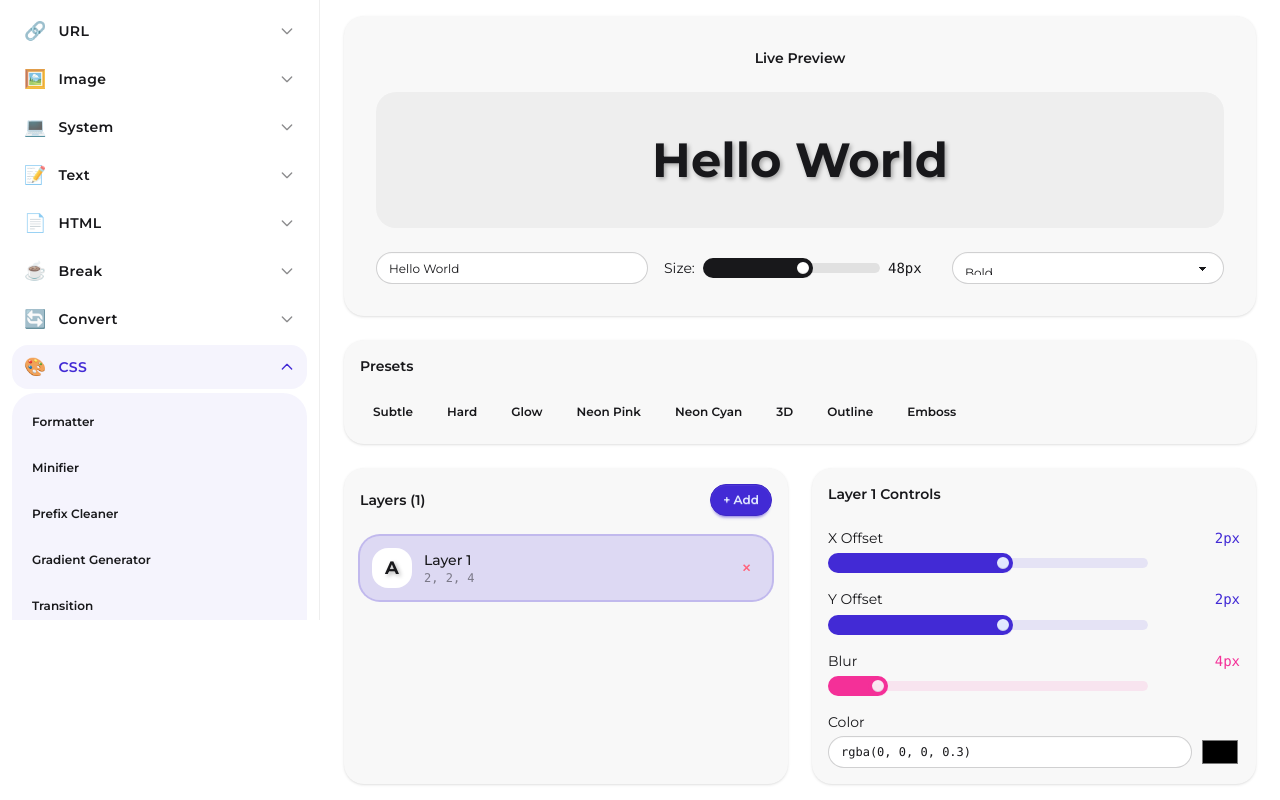
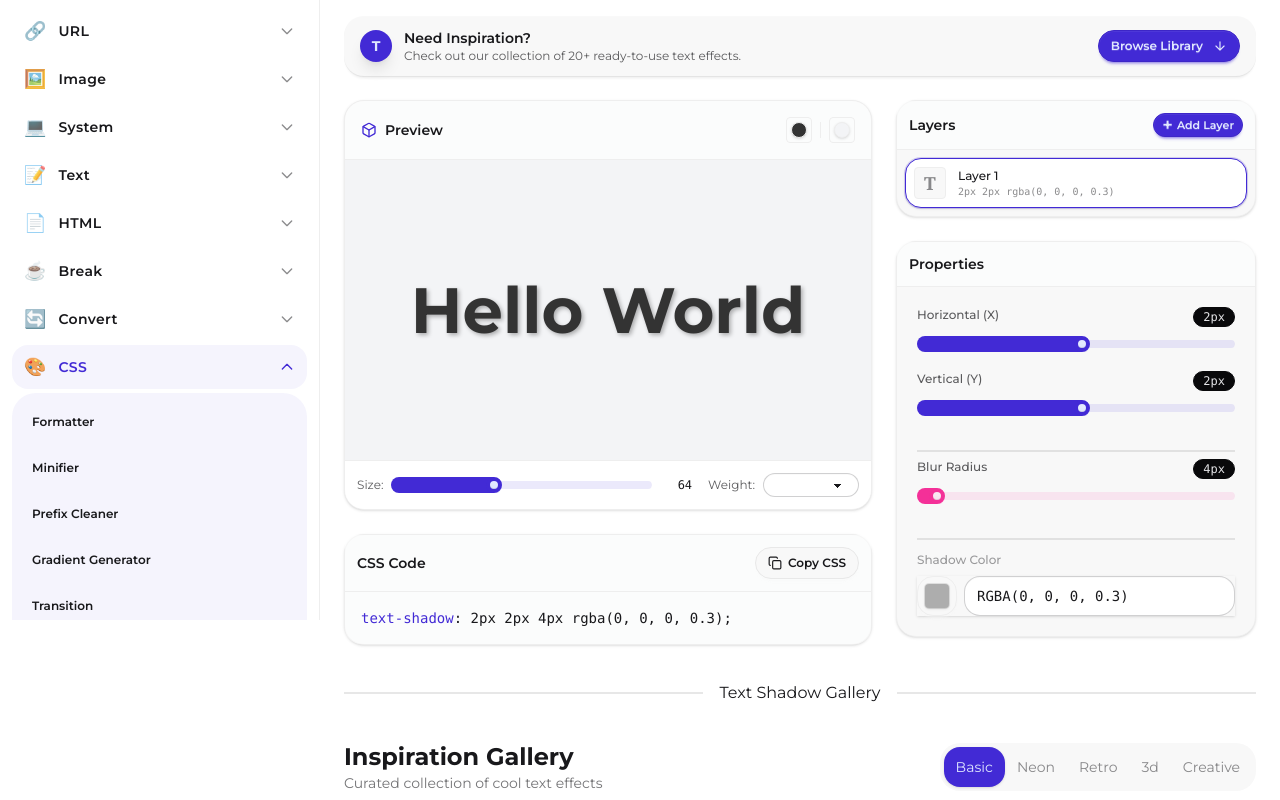
Before and after one commit to ronny8877/onedev, a SvelteKit app: page /css/text-shadow in a window 1280 px wide. Shown: the part 180-980 px from the top of the page. Built offline with nearby package versions, Linux system fonts and the light colour scheme.

Commit message:
refactor: polish text shadows

```diff
--- a/src/routes/css/text-shadow/+page.svelte
+++ b/src/routes/css/text-shadow/+page.svelte
@@ -2,20 +2,37 @@
 	import ToolWrapper from '$lib/components/ui/ToolWrapper.svelte';
 	import CopyButton from '$lib/components/ui/CopyButton.svelte';
 	import { generateTextShadow, type TextShadowConfig } from '$lib/utils/css-utils';
+	import { basicShadows, neonShadows, retroShadows, threeDShadows, creativeShadows } from './shadows';
 
 	let shadows = $state<TextShadowConfig[]>([
 		{ x: 2, y: 2, blur: 4, color: 'rgba(0, 0, 0, 0.3)' }
 	]);
 
 	let previewText = $state('Hello World');
-	let fontSize = $state(48);
+	let fontSize = $state(64);
 	let fontWeight = $state('bold');
+	let textColor = $state('#333333');
+	let bgColor = $state('#f3f4f6');
 	let selectedShadow = $state(0);
 
 	let cssOutput = $derived(generateTextShadow(shadows));
 
+	// Library State
+	let activeLibraryTab = $state<'basic' | 'neon' | 'retro' | '3d' | 'creative'>('basic');
+	let librarySection: HTMLElement;
+
+	let activeLibraryShadows = $derived.by(() => {
+		switch (activeLibraryTab) {
+			case 'basic': return basicShadows;
+			case 'neon': return neonShadows;
+			case 'retro': return retroShadows;
+			case '3d': return threeDShadows;
+			case 'creative': return creativeShadows;
+		}
+	});
+
 	function addShadow() {
-		shadows = [...shadows, { x: 1, y: 1, blur: 2, color: 'rgba(0, 0, 0, 0.2)' }];
+		shadows = [...shadows, { x: 2, y: 2, blur: 0, color: 'rgba(0, 0, 0, 0.2)' }];
 		selectedShadow = shadows.length - 1;
 	}
 
@@ -26,124 +43,162 @@
 		}
 	}
 
-	// Presets
-	const presets = [
-		{ name: 'Subtle', shadows: [{ x: 1, y: 1, blur: 2, color: 'rgba(0, 0, 0, 0.2)' }] },
-		{ name: 'Hard', shadows: [{ x: 3, y: 3, blur: 0, color: 'rgba(0, 0, 0, 0.4)' }] },
-		{ name: 'Glow', shadows: [{ x: 0, y: 0, blur: 10, color: 'rgba(59, 130, 246, 0.8)' }] },
-		{ name: 'Neon Pink', shadows: [{ x: 0, y: 0, blur: 5, color: '#ff00ff' }, { x: 0, y: 0, blur: 10, color: '#ff00ff' }, { x: 0, y: 0, blur: 20, color: '#ff00ff' }] },
-		{ name: 'Neon Cyan', shadows: [{ x: 0, y: 0, blur: 5, color: '#00ffff' }, { x: 0, y: 0, blur: 10, color: '#00ffff' }, { x: 0, y: 0, blur: 20, color: '#00ffff' }] },
-		{ name: '3D', shadows: [{ x: 1, y: 1, blur: 0, color: '#666' }, { x: 2, y: 2, blur: 0, color: '#555' }, { x: 3, y: 3, blur: 0, color: '#444' }] },
-		{ name: 'Outline', shadows: [{ x: -1, y: -1, blur: 0, color: '#000' }, { x: 1, y: -1, blur: 0, color: '#000' }, { x: -1, y: 1, blur: 0, color: '#000' }, { x: 1, y: 1, blur: 0, color: '#000' }] },
-		{ name: 'Emboss', shadows: [{ x: -1, y: -1, blur: 1, color: 'rgba(255,255,255,0.6)' }, { x: 1, y: 1, blur: 1, color: 'rgba(0,0,0,0.3)' }] },
-	];
+	function scrollToLibrary() {
+		librarySection?.scrollIntoView({ behavior: 'smooth' });
+	}
 
-	function applyPreset(preset: typeof presets[0]) {
-		shadows = preset.shadows.map(s => ({ ...s }));
-		selectedShadow = 0;
+	function updateShadowColor(index: number, color: string) {
+		shadows[index].color = color;
 	}
 </script>
 
 <ToolWrapper
-	keywords={['text shadow', 'css text shadow', 'text effects', 'shadow generator', 'text glow', 'neon text']}
+	keywords={['text shadow', 'css text shadow', 'text effects', 'shadow generator', 'text glow', 'neon text', '3d text css']}
 >
-	<div class="flex flex-col gap-6">
-		<!-- Preview -->
-		<div class="card bg-base-200 rounded-2xl overflow-hidden">
-			<div class="card-body p-8">
-				<h3 class="text-sm font-semibold mb-4 text-center">Live Preview</h3>
-				<div class="flex justify-center py-8 bg-base-300 rounded-xl">
-					<span
-						class="transition-all duration-300"
+	<!-- Top Notification -->
+	<div class="alert border-none mb-6 rounded-xl flex items-center justify-between">
+		<div class="flex items-center gap-3">
+			<div class="w-8 h-8 rounded-full bg-primary flex items-center justify-center text-primary-content font-bold shadow-lg">
+				T
+			</div>
+			<div>
+				<h3 class="font-semibold text-sm">Need Inspiration?</h3>
+				<p class="text-xs opacity-70">Check out our collection of 20+ ready-to-use text effects.</p>
+			</div>
+		</div>
+		<button class="btn btn-sm btn-primary" onclick={scrollToLibrary}>
+			Browse Library
+			<svg xmlns="http://www.w3.org/2000/svg" width="14" height="14" viewBox="0 0 24 24" fill="none" stroke="currentColor" stroke-width="2" stroke-linecap="round" stroke-linejoin="round" class="ml-1"><path d="M12 5v14M5 12l7 7 7-7"/></svg>
+		</button>
+	</div>
+
+	<div class="grid lg:grid-cols-[1fr_360px] gap-6 items-start">
+		<!-- Left Col: Preview & Bottom Code -->
+		<div class="space-y-6">
+			<!-- Main Preview Canvas -->
+			<div class="card bg-base-200 shadow-sm border border-base-300 overflow-hidden">
+				<div class="p-4 border-b border-base-300 flex items-center justify-between bg-base-100/50">
+					<h3 class="text-sm font-semibold flex items-center gap-2">
+						<svg xmlns="http://www.w3.org/2000/svg" class="w-4 h-4 text-primary" viewBox="0 0 24 24" fill="none" stroke="currentColor" stroke-width="2" stroke-linecap="round" stroke-linejoin="round"><path d="M21 16V8a2 2 0 0 0-1-1.73l-7-4a2 2 0 0 0-2 0l-7 4A2 2 0 0 0 3 8v8a2 2 0 0 0 1 1.73l7 4a2 2 0 0 0 2 0l7-4A2 2 0 0 0 21 16z"></path><polyline points="3.27 6.96 12 12.01 20.73 6.96"></polyline><line x1="12" y1="22.08" x2="12" y2="12"></line></svg>
+						Preview
+					</h3>
+
+					<!-- Quick Color Controls -->
+					<div class="flex items-center gap-2">
+						<div class="tooltip tooltip-bottom" data-tip="Text Color">
+							<div class="flex items-center justify-center p-1 rounded hover:bg-base-200 transition-colors cursor-pointer border border-base-300 relative">
+								<div class="w-4 h-4 rounded-full shadow-sm border border-base-300" style="background: {textColor}"></div>
+								<input type="color" bind:value={textColor} class="absolute inset-0 opacity-0 cursor-pointer" />
+							</div>
+						</div>
+						<div class="w-px h-4 bg-base-300"></div>
+						<div class="tooltip tooltip-bottom" data-tip="Background Color">
+							<div class="flex items-center justify-center p-1 rounded hover:bg-base-200 transition-colors cursor-pointer border border-base-300 relative">
+								<div class="w-4 h-4 rounded-full shadow-sm border border-base-300" style="background: {bgColor}"></div>
+								<input type="color" bind:value={bgColor} class="absolute inset-0 opacity-0 cursor-pointer" />
+							</div>
+						</div>
+					</div>
+				</div>
+
+				<div
+					class="h-[300px] w-full flex items-center justify-center relative overflow-hidden transition-colors duration-300"
+					style="background-color: {bgColor};"
+				>
+					<div
+						contenteditable="true"
+						bind:textContent={previewText}
+						class="text-center outline-none min-w-[50%] p-4 rounded border border-transparent hover:border-base-300/50 transition-colors cursor-text"
 						style="
 							text-shadow: {cssOutput};
 							font-size: {fontSize}px;
 							font-weight: {fontWeight};
+							color: {textColor};
 						"
+						spellcheck="false"
 					>
-						{previewText || 'Preview'}
-					</span>
 					</div>
-				<div class="grid sm:grid-cols-3 gap-4 mt-4">
-					<input
-						type="text"
-						bind:value={previewText}
-						placeholder="Preview text"
-						class="input input-bordered input-sm"
-					/>
-					<div class="flex items-center gap-2">
-						<span class="text-sm shrink-0">Size:</span>
+				</div>
+
+				<!-- Text Settings Toolbar -->
+				<div class="p-3 bg-base-100 border-t border-base-300 flex flex-wrap gap-4 items-center justify-between text-xs">
+					<div class="flex items-center gap-4 flex-1">
+						<div class="flex items-center gap-2 flex-1">
+							<span class="opacity-70">Size:</span>
 							<input
 								type="range"
 								bind:value={fontSize}
-							min="16"
-							max="72"
-							class="range range-sm flex-1"
+								min="24"
+								max="128"
+								class="range range-xs range-primary flex-1"
 							/>
-						<span class="font-mono text-sm w-12">{fontSize}px</span>
+							<span class="font-mono w-8 text-right">{fontSize}</span>
 						</div>
-					<select bind:value={fontWeight} class="select select-bordered select-sm">
+					</div>
+
+					<div class="flex items-center gap-2">
+						<span class="opacity-70">Weight:</span>
+						<select bind:value={fontWeight} class="select select-bordered select-xs w-24">
 							<option value="normal">Normal</option>
 							<option value="bold">Bold</option>
-						<option value="100">100</option>
-						<option value="300">300</option>
-						<option value="500">500</option>
-						<option value="700">700</option>
-						<option value="900">900</option>
+							<option value="100">Thin</option>
+							<option value="900">Black</option>
 						</select>
 					</div>
 				</div>
 			</div>
 
-		<!-- Presets -->
-		<div class="card bg-base-200 rounded-2xl">
-			<div class="card-body p-4">
-				<h3 class="text-sm font-semibold mb-3">Presets</h3>
-				<div class="flex flex-wrap gap-2">
-					{#each presets as preset}
-						<button
-							class="btn btn-sm btn-ghost"
-							onclick={() => applyPreset(preset)}
-						>
-							{preset.name}
-						</button>
-					{/each}
+			<!-- CSS Output -->
+			<div class="card bg-base-200 border border-base-300 shadow-sm">
+				<div class="p-3 border-b border-base-300 flex items-center justify-between bg-base-100/50">
+					<h3 class="text-sm font-semibold">CSS Code</h3>
+					<CopyButton text={`text-shadow: ${cssOutput};`} label="Copy CSS" size="sm" />
+				</div>
+				<div class="p-4 bg-base-100/50 font-mono text-sm overflow-x-auto whitespace-pre-wrap break-all rounded-b-2xl">
+					<span class="text-primary">text-shadow</span>: {cssOutput};
 				</div>
 			</div>
 		</div>
 
-		<div class="grid lg:grid-cols-2 gap-6">
-			<!-- Shadow List -->
-			<div class="card bg-base-200 rounded-2xl">
-				<div class="card-body p-4">
-					<div class="flex items-center justify-between mb-3">
-						<h3 class="text-sm font-semibold">Layers ({shadows.length})</h3>
-						<button class="btn btn-sm btn-primary" onclick={addShadow}>+ Add</button>
+		<!-- Right Col: Controls -->
+		<div class="flex flex-col gap-6">
+
+			<!-- Layers List -->
+			<div class="card bg-base-200 border border-base-300 shadow-sm">
+				<div class="p-3 border-b border-base-300 flex items-center justify-between bg-base-100/50">
+					<h3 class="text-sm font-semibold">Layers</h3>
+					<button class="btn btn-xs btn-primary gap-1" onclick={addShadow}>
+						<span class="text-lg leading-none">+</span> Add Layer
+					</button>
 				</div>
-					<div class="space-y-2">
+				<div class="max-h-[240px] overflow-y-auto custom-scrollbar p-2 space-y-2">
 					{#each shadows as shadow, index}
+						<!-- svelte-ignore a11y_interactive_supports_focus -->
 						<div
-								class="flex items-center justify-between p-3 rounded-xl cursor-pointer transition-colors {selectedShadow === index ? 'bg-primary/15 ring-2 ring-primary/30' : 'bg-base-300 hover:bg-base-300/70'}"
+							class="group relative flex items-center gap-3 p-2 rounded-lg cursor-pointer transition-all border
+								{selectedShadow === index ? 'bg-base-100 border-primary shadow-sm ring-1 ring-primary/20' : 'hover:bg-base-100/50 border-transparent hover:border-base-300'}"
 							onclick={() => selectedShadow = index}
 							role="button"
-								tabindex="0"
+							onkeydown={(e) => e.key === 'Enter' && (selectedShadow = index)}
 						>
-								<div class="flex items-center gap-3">
-									<div
-										class="w-10 h-10 bg-base-100 rounded-lg flex items-center justify-center text-lg font-bold"
-										style="text-shadow: {shadow.x}px {shadow.y}px {shadow.blur}px {shadow.color};"
-									>
-										A
+							<div class="w-8 h-8 rounded bg-base-200 border border-base-300 flex items-center justify-center font-serif font-bold text-lg overflow-hidden shrink-0 text-base-content/50">
+								T
 							</div>
-									<div>
-										<div class="text-sm font-medium">Layer {index + 1}</div>
-										<div class="text-xs text-base-content/50 font-mono">{shadow.x}, {shadow.y}, {shadow.blur}</div>
+
+							<div class="flex-1 min-w-0">
+								<div class="text-xs font-medium truncate flex items-center gap-2">
+									Layer {index + 1}
+								</div>
+								<div class="text-[10px] opacity-50 font-mono truncate">
+									{shadow.x}px {shadow.y}px {shadow.color}
 								</div>
 							</div>
+
 							<button
-									class="btn btn-xs btn-ghost text-error"
+								class="btn btn-xs btn-ghost btn-square text-error hover:bg-error/10 opacity-0 group-hover:opacity-100 transition-opacity"
 								onclick={(e) => { e.stopPropagation(); removeShadow(index); }}
-									disabled={shadows.length <= 1}
+								title="Remove Layer"
+                                disabled={shadows.length === 1}
 							>
 								✕
 							</button>
@@ -151,67 +206,134 @@
 					{/each}
 				</div>
 			</div>
+
+			<!-- Selected Layer Controls -->
+			<div class="card bg-base-200 border border-base-300 shadow-sm">
+				<div class="p-3 border-b border-base-300 bg-base-100/50">
+					<div class="flex items-center justify-between">
+						<h3 class="text-sm font-semibold">Properties</h3>
+					</div>
 				</div>
 
-			<!-- Visual Controls -->
-			<div class="card bg-base-200 rounded-2xl">
-				<div class="card-body p-4">
-					<h3 class="text-sm font-semibold mb-4">Layer {selectedShadow + 1} Controls</h3>
+				<div class="p-5 space-y-6">
 
+					<!-- X / Y Position -->
 					<div class="space-y-4">
-						<!-- X Offset -->
-						<div>
+						<div class="form-control">
 							<div class="flex justify-between mb-1">
-								<span class="text-sm">X Offset</span>
-								<span class="font-mono text-sm text-primary">{shadows[selectedShadow].x}px</span>
+								<span class="text-xs font-medium opacity-70">Horizontal (X)</span>
+								<span class="font-mono text-xs badge badge-neutral badge-sm">{shadows[selectedShadow].x}px</span>
 							</div>
-							<input type="range" bind:value={shadows[selectedShadow].x} min="-20" max="20" class="range range-primary range-sm"/>
+							<input type="range" bind:value={shadows[selectedShadow].x} min="-50" max="50" class="range range-xs range-primary w-full"/>
+						</div>
+						<div class="form-control">
+							<div class="flex justify-between mb-1">
+								<span class="text-xs font-medium opacity-70">Vertical (Y)</span>
+								<span class="font-mono text-xs badge badge-neutral badge-sm">{shadows[selectedShadow].y}px</span>
+							</div>
+							<input type="range" bind:value={shadows[selectedShadow].y} min="-50" max="50" class="range range-xs range-primary w-full"/>
+						</div>
 					</div>
 
-						<!-- Y Offset -->
-						<div>
+					<div class="divider my-0"></div>
+
+					<!-- Blur -->
+					<div class="form-control">
 						<div class="flex justify-between mb-1">
-								<span class="text-sm">Y Offset</span>
-								<span class="font-mono text-sm text-primary">{shadows[selectedShadow].y}px</span>
+							<span class="text-xs font-medium opacity-70">Blur Radius</span>
+							<span class="font-mono text-xs badge badge-neutral badge-sm">{shadows[selectedShadow].blur}px</span>
 						</div>
-							<input type="range" bind:value={shadows[selectedShadow].y} min="-20" max="20" class="range range-primary range-sm"/>
+						<input type="range" bind:value={shadows[selectedShadow].blur} min="0" max="100" class="range range-xs range-secondary w-full"/>
 					</div>
 
-						<!-- Blur -->
-						<div>
-							<div class="flex justify-between mb-1">
-								<span class="text-sm">Blur</span>
-								<span class="font-mono text-sm text-secondary">{shadows[selectedShadow].blur}px</span>
-							</div>
-							<input type="range" bind:value={shadows[selectedShadow].blur} min="0" max="30" class="range range-secondary range-sm"/>
-						</div>
+					<div class="divider my-0"></div>
 
 					<!-- Color -->
-						<div>
-							<div class="flex justify-between mb-1">
-								<span class="text-sm">Color</span>
+					<div class="form-control">
+						<label class="label p-0 mb-2">
+							<span class="label-text text-xs font-medium opacity-70">Shadow Color</span>
+						</label>
+
+						<div class="join w-full shadow-sm">
+							<div class="btn btn-square join-item relative hover:bg-base-200 border-base-300">
+								<div class="w-6 h-6 rounded shadow-sm ring-1 ring-base-content/10" style="background: {shadows[selectedShadow].color}"></div>
+								<input
+									type="color"
+									oninput={(e) => updateShadowColor(selectedShadow, (e.target as HTMLInputElement).value)}
+									value={shadows[selectedShadow].color}
+									class="absolute inset-0 opacity-0 w-full h-full cursor-pointer z-10"
+									title="Pick color"
+								/>
 							</div>
-							<div class="flex gap-2">
-								<input type="text" bind:value={shadows[selectedShadow].color} class="input input-bordered input-sm flex-1 font-mono"/>
-								<input type="color" value="#000000" onchange={(e) => {
-									shadows[selectedShadow].color = (e.target as HTMLInputElement).value;
-								}} class="w-10 h-8 rounded cursor-pointer"/>
-							</div>
-						</div>
+							<input
+								type="text"
+								bind:value={shadows[selectedShadow].color}
+								class="input input-bordered join-item flex-1 font-mono uppercase text-sm"
+								placeholder="#000000"
+							/>
 						</div>
 					</div>
 				</div>
 			</div>
 
-		<!-- Output -->
-		<div class="card bg-base-200 rounded-2xl">
-			<div class="card-body p-4">
-				<div class="flex items-center justify-between mb-3">
-					<h3 class="text-sm font-semibold">CSS Output</h3>
-					<CopyButton text={`text-shadow: ${cssOutput};`} label="Copy" size="sm" />
 		</div>
-				<pre class="bg-base-300 p-4 rounded-xl font-mono text-sm overflow-x-auto whitespace-pre-wrap break-all">text-shadow: {cssOutput};</pre>
 	</div>
+
+	<!-- Text Shadow Library Section -->
+	<div class="divider my-10">Text Shadow Gallery</div>
+
+	<div class="flex flex-col gap-6" bind:this={librarySection}>
+		<div class="flex flex-col sm:flex-row items-start sm:items-center justify-between gap-4">
+			<div>
+				<h2 class="text-2xl font-bold">Inspiration Gallery</h2>
+				<p class="text-base-content/60 text-sm">Curated collection of cool text effects</p>
+			</div>
+			<div class="tabs tabs-boxed bg-base-200 p-1 rounded-xl overflow-x-auto flex-nowrap max-w-full">
+				{#each ['basic', 'neon', 'retro', '3d', 'creative'] as type}
+					<button
+						class="tab tab-sm transition-all duration-300 rounded-lg whitespace-nowrap {activeLibraryTab === type ? 'tab-active bg-primary text-primary-content shadow-sm' : ''}"
+						onclick={() => activeLibraryTab = type as any}
+					>
+						{type.charAt(0).toUpperCase() + type.slice(1)}
+					</button>
+				{/each}
+			</div>
+		</div>
+
+		<div class="grid grid-cols-2 md:grid-cols-3 lg:grid-cols-3 gap-6">
+			{#each activeLibraryShadows as shadow}
+				<div class="group relative card bg-base-200 shadow-sm hover:shadow-md transition-all duration-300 overflow-visible border border-base-300 hover:-translate-y-1">
+					<!-- Preview Area -->
+					<div
+						class="h-40 w-full flex items-center justify-center p-6 rounded-t-2xl relative text-center overflow-hidden"
+						style="background-color: {shadow.bgColor || '#f8f9fa'};"
+					>
+                        <!-- Grid pattern for subtle texture -->
+						<div class="absolute inset-0 opacity-[0.03]" style="background-image: linear-gradient(#000 1px, transparent 1px), linear-gradient(90deg, #000 1px, transparent 1px); background-size: 20px 20px;"></div>
+
+						<div
+							class="text-4xl font-bold transition-all duration-300 z-10"
+							style="
+								color: {shadow.textColor || '#333'};
+								text-shadow: {shadow.css};
+                                font-family: {shadow.fontFamily || 'inherit'};
+							"
+						>
+                            Aa
+                        </div>
+
+						<!-- Copy Overlay -->
+						<div class="absolute inset-0 flex items-center justify-center opacity-0 group-hover:opacity-100 transition-opacity duration-200 bg-base-300/40 backdrop-blur-[1px] rounded-t-2xl z-20">
+							<CopyButton text={`text-shadow: ${shadow.css};`} size="sm" label="Copy CSS" />
+						</div>
+					</div>
+
+					<!-- Label -->
+					<div class="p-3 bg-base-100 border-t border-base-200 z-10 rounded-b-2xl">
+						<div class="text-xs font-medium truncate text-center" title={shadow.name}>{shadow.name}</div>
+					</div>
+				</div>
+			{/each}
 		</div>
 	</div>
 </ToolWrapper>
--- /dev/null
+++ b/src/routes/css/text-shadow/shadows.ts
@@ -0,0 +1,76 @@
+export interface TextShadowDef {
+	name: string;
+	css: string;
+	type: 'basic' | 'neon' | 'retro' | '3d' | 'creative';
+	bgColor?: string; // Optional custom bg for preview
+	textColor?: string; // Optional custom text color
+    fontFamily?: string;
+}
+
+export const basicShadows: TextShadowDef[] = [
+	{ name: 'Soft Drop', css: '2px 2px 4px rgba(0,0,0,0.5)', type: 'basic', textColor: '#333' },
+	{ name: 'Hard Edge', css: '4px 4px 0px rgba(0,0,0,0.2)', type: 'basic', textColor: '#333' },
+	{ name: 'Subtle Glow', css: '0 0 10px rgba(0,0,0,0.5)', type: 'basic', textColor: '#333' },
+    { name: 'Lagging', css: '-1px 23px 4px rgba(0, 0, 0, 0.3), 0px 9px 11px rgba(0, 0, 0, 0.2), 2px 2px 0px #a3a3a3;', type: 'basic', textColor: '#333' },
+	{ name: 'Outline', css: '-1px -1px 0 #000, 1px -1px 0 #000, -1px 1px 0 #000, 1px 1px 0 #000', type: 'basic', textColor: '#fff' },
+];
+
+export const neonShadows: TextShadowDef[] = [
+	{
+		name: 'Cyber Pink',
+		css: '0 0 5px #fff, 0 0 10px #fff, 0 0 20px #ff00de, 0 0 30px #ff00de, 0 0 40px #ff00de',
+		type: 'neon',
+		bgColor: '#0f0f1a',
+		textColor: '#fff'
+	},
+	{
+		name: 'Neon Blue',
+		css: '0 0 7px #fff, 0 0 10px #fff, 0 0 21px #fff, 0 0 42px #0fa, 0 0 82px #0fa, 0 0 92px #0fa, 0 0 102px #0fa, 0 0 151px #0fa',
+		type: 'neon',
+		bgColor: '#000',
+		textColor: '#fff'
+	},
+	{
+		name: 'Vaporwave',
+		css: '2px 2px 0px #b3404a',
+		type: 'neon',
+		bgColor: '#000',
+		textColor: '#40e0d0'
+	}
+];
+
+export const retroShadows: TextShadowDef[] = [
+	{ name: 'Retro 3D', css: '4px 4px 0px #000', type: 'retro', textColor: '#ffcc00', bgColor: '#fff' },
+	{ name: 'Old School', css: '3px 3px 0 #000, -1px -1px 0 #000, 1px -1px 0 #000, -1px 1px 0 #000, 1px 1px 0 #000', type: 'retro', textColor: '#fff' },
+	{ name: 'Stamped', css: '1px 1px 0 #fff, 2px 2px 0 rgba(0,0,0,0.2)', type: 'retro', textColor: '#333', bgColor: '#ddd' },
+	{ name: 'Layered Pop', css: '-2px -2px 0 #ff00de, 2px 2px 0 #00eaff', type: 'retro', textColor: '#fff', bgColor: '#222' }
+];
+
+export const threeDShadows: TextShadowDef[] = [
+	{
+		name: 'Long Shadow',
+		css: '1px 1px 0 #ccc, 2px 2px 0 #ccc, 3px 3px 0 #ccc, 4px 4px 0 #ccc, 5px 5px 0 #ccc, 6px 6px 0 #ccc, 7px 7px 0 #ccc, 8px 8px 0 #ccc',
+		type: '3d',
+		textColor: '#333'
+	},
+	{
+		name: 'Extruded',
+		css: '1px 1px #804f4f, 2px 2px #804f4f, 3px 3px #804f4f, 4px 4px #804f4f, 5px 5px #804f4f',
+		type: '3d',
+		textColor: '#fff',
+		bgColor: '#a36666'
+	},
+	{
+		name: 'Deep',
+		css: '0 1px 0 #ccc, 0 2px 0 #c9c9c9, 0 3px 0 #bbb, 0 4px 0 #b9b9b9, 0 5px 0 #aaa, 0 6px 1px rgba(0,0,0,.1), 0 0 5px rgba(0,0,0,.1), 0 1px 3px rgba(0,0,0,.3), 0 3px 5px rgba(0,0,0,.2), 0 5px 10px rgba(0,0,0,.25), 0 10px 10px rgba(0,0,0,.2), 0 20px 20px rgba(0,0,0,.15)',
+		type: '3d',
+		textColor: '#fff',
+		bgColor: '#e0e0e0'
+	}
+];
+
+export const creativeShadows: TextShadowDef[] = [
+	{ name: 'Fire', css: '0 -1px 4px #FFF, 0 -2px 10px #ff0, 0 -10px 20px #ff8000, 0 -18px 40px #F00', type: 'creative', bgColor: '#111', textColor: '#fff' },
+	{ name: 'Anaglyph', css: '3px 3px 0 rgba(0,255,255,0.7), -3px -3px 0 rgba(255,0,0,0.7)', type: 'creative', textColor: '#fff', bgColor: '#333' },
+	{ name: 'Blurry Motion', css: '10px 0 10px rgba(0,0,0,0.5)', type: 'creative', textColor: '#333' }
+];
```
Lines whose indentation alone changed are shown as unchanged.
